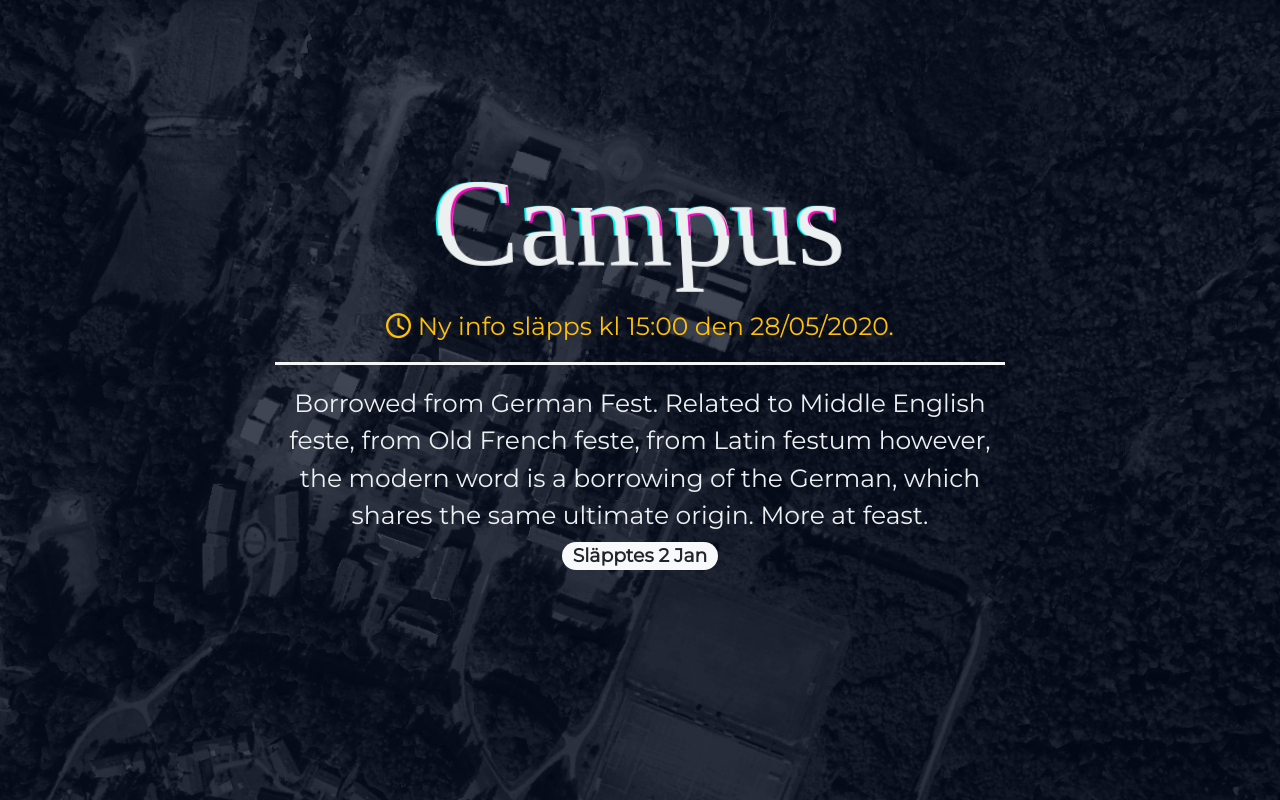
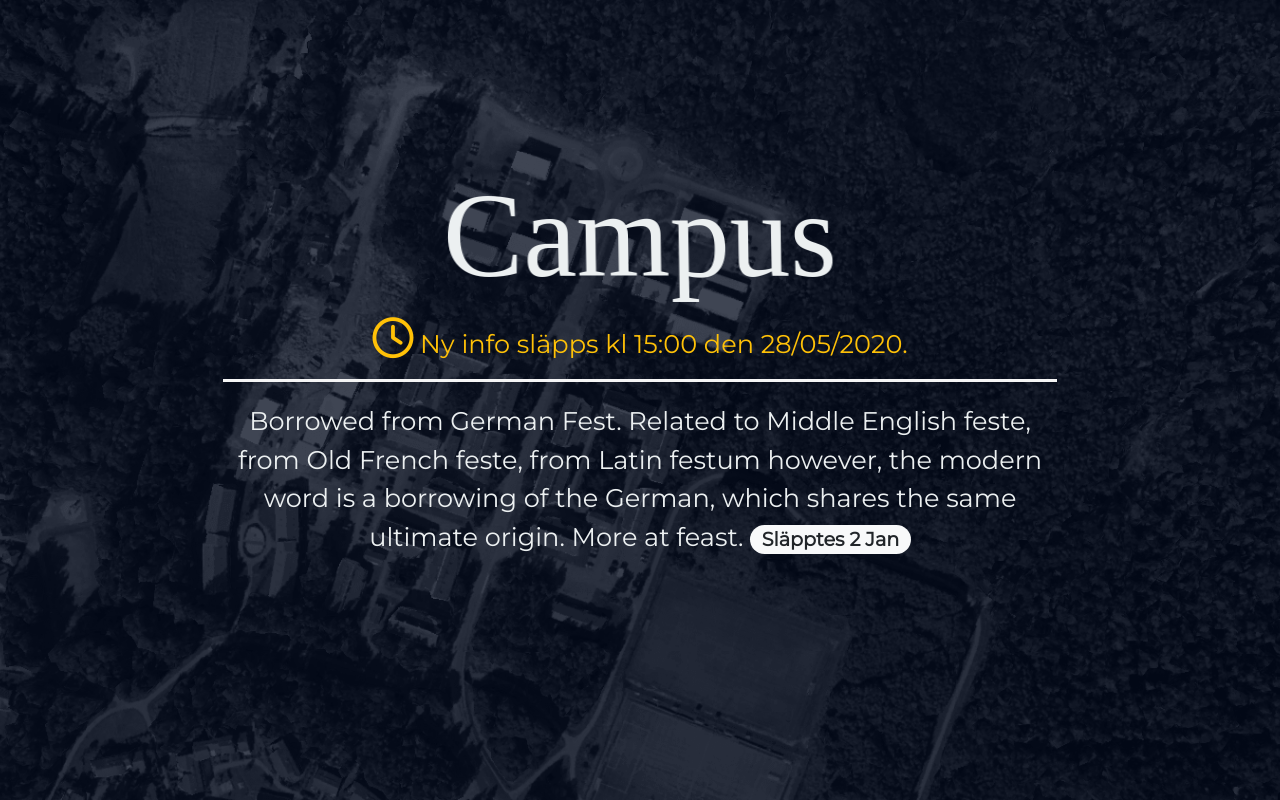
Before and after one commit to oscar230/partypromotion, an Angular app: page / in a window 1280 px wide. Built offline with nearby package versions, Linux system fonts and the light colour scheme; a web font is replaced by a local one.

Commit message:
Small responsive fixes

```diff
--- a/src/app/party/party.component.html
+++ b/src/app/party/party.component.html
@@ -1,4 +1,4 @@
-<section class="main container text-center col-md-7 d-flex justify-content-center align-items-center">
+<section class="main container text-center col-md-10 col-lg-8 d-flex justify-content-center align-items-center">
     <div id="wrapper">
         <h1 id="title" data-text="Campus">Campus</h1>
           <app-infotimer></app-infotimer>
--- a/src/index.html
+++ b/src/index.html
@@ -7,8 +7,8 @@
   <meta name="viewport" content="width=device-width, initial-scale=1">
   <link rel="icon" type="image/x-icon" href="favicon.ico">
   <link href="https://stackpath.bootstrapcdn.com/bootstrap/4.4.1/css/bootstrap.min.css" rel="stylesheet" integrity="sha384-Vkoo8x4CGsO3+Hhxv8T/Q5PaXtkKtu6ug5TOeNV6gBiFeWPGFN9MuhOf23Q9Ifjh" crossorigin="anonymous">
-  <script src="https://kit.fontawesome.com/ce6d166854.js" crossorigin="anonymous"></script>
-  <script src="https://cdn.jsdelivr.net/particles.js/2.0.0/particles.min.js"></script>
+  <script defer src="https://kit.fontawesome.com/ce6d166854.js" crossorigin="anonymous"></script>
+  <script defer src="https://cdn.jsdelivr.net/particles.js/2.0.0/particles.min.js"></script>
 </head>
 <body>
   <app-root></app-root>
--- a/src/styles.scss
+++ b/src/styles.scss
@@ -59,6 +59,6 @@ article {
 }
 
 @media only screen and (min-width: 800px) {
-	#title{ font-size: 125px; }
-	p, a, b, i{ font-size: 25px; }
+	#title{ font-size: 7.5em; }
+	p, a, b, i{ font-size: 1.6em; }
 }
```
